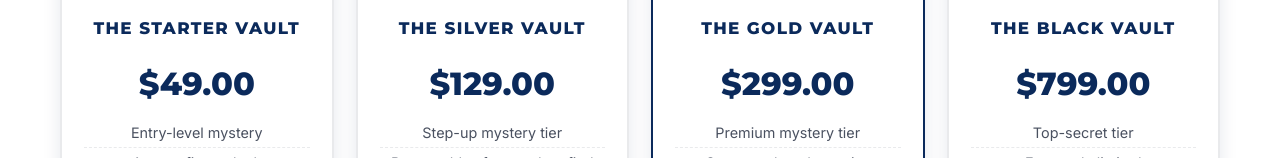
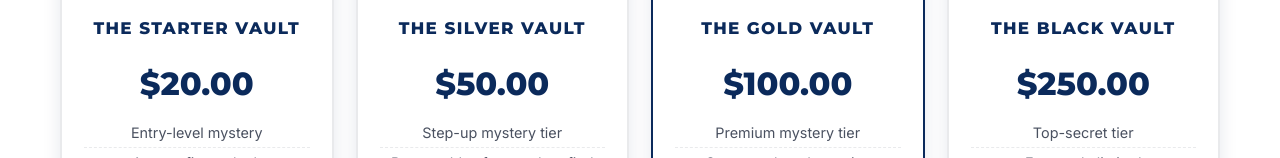
Before and after one commit to h42506916-web/auction-vault, a plain HTML site: page storage.html in a window 1280 px wide. Shown: the part 432-590 px from the top of the page. Drawn offline with Linux system fonts and the light colour scheme.

Commit message:
Lower storage vault prices

```diff
--- a/storage.html
+++ b/storage.html
@@ -17,10 +17,10 @@
 <script>
 (function(){
   const tiers = [
-    {id:'vault-bronze', cls:'', name:'The Starter Vault', emoji:'🔐', price:49, perks:['Entry-level mystery','A great first unlock','Instant confirmation']},
-    {id:'vault-silver', cls:'t-silver', name:'The Silver Vault', emoji:'🗝️', price:129, perks:['Step-up mystery tier','Better odds of a standout find','Priority confirmation']},
-    {id:'vault-gold', cls:'t-gold featured', name:'The Gold Vault', emoji:'👑', price:299, ribbon:'Most Popular', perks:['Premium mystery tier','Our most-loved surprise','VIP support line']},
-    {id:'vault-black', cls:'t-black', name:'The Black Vault', emoji:'🖤', price:799, ribbon:'Limited', perks:['Top-secret tier','Extremely limited','Personal call from the owner']}
+    {id:'vault-bronze', cls:'', name:'The Starter Vault', emoji:'🔐', price:20, perks:['Entry-level mystery','A great first unlock','Instant confirmation']},
+    {id:'vault-silver', cls:'t-silver', name:'The Silver Vault', emoji:'🗝️', price:50, perks:['Step-up mystery tier','Better odds of a standout find','Priority confirmation']},
+    {id:'vault-gold', cls:'t-gold featured', name:'The Gold Vault', emoji:'👑', price:100, ribbon:'Most Popular', perks:['Premium mystery tier','Our most-loved surprise','VIP support line']},
+    {id:'vault-black', cls:'t-black', name:'The Black Vault', emoji:'🖤', price:250, ribbon:'Limited', perks:['Top-secret tier','Extremely limited','Personal call from the owner']}
   ];
   const el = document.getElementById('tiers');
   el.innerHTML = tiers.map(t => `
```
